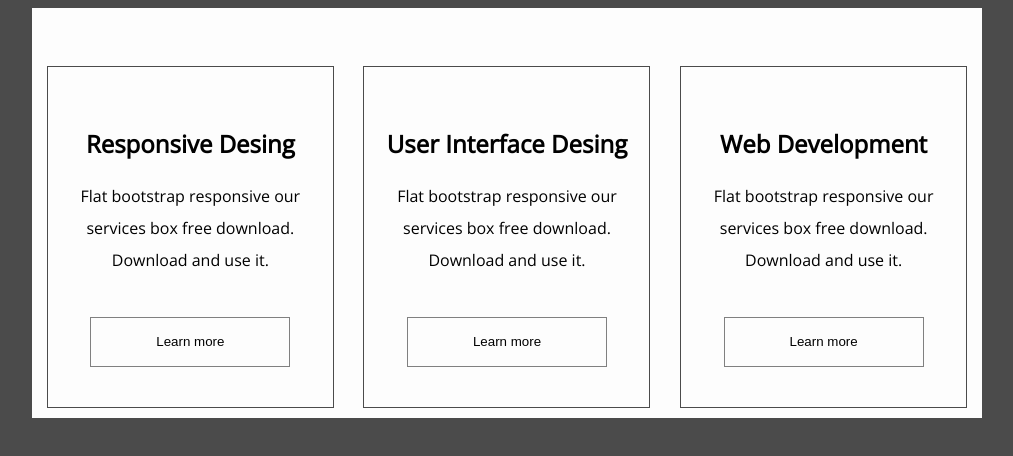
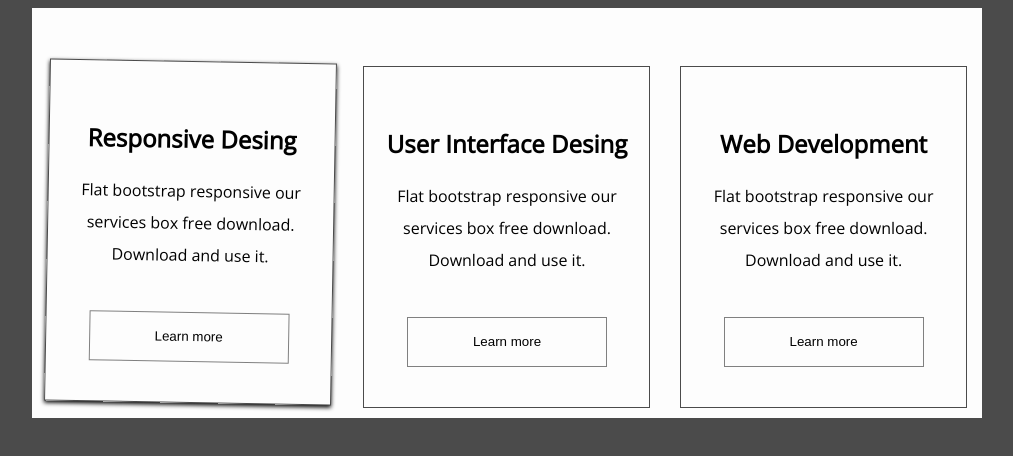
Before and after one commit to OlekUkraine/homeWork2, a plain HTML site: page homeWork2.2/index.html in a window 1280 px wide. In both pictures the pointer is over the element 323 px from the left and 237 px from the top of the page. Shown: the whole page, without its empty margins (133-1146 px from the left). Drawn offline with nearby package versions, Linux system fonts and the light colour scheme.

Commit message:
add animation in my home work-2

```diff
--- a/homeWork2.2/css/style.css
+++ b/homeWork2.2/css/style.css
@@ -20,7 +20,7 @@ body{
     font-family: 'Open Sans', sans-serif;
 }
 
-.container__inner{
+.container__inner {
     width: 30%;
     height: 85%;
 
@@ -30,6 +30,14 @@ body{
     align-items: center;
 
     border: 1px solid #4b4b4b;
+
+    transition: .3s;
+}
+
+.container__inner:hover {
+    margin-bottom: 5px;
+    box-shadow: 0 2px 4px black;
+    rotate: 1deg;
 }
 
 .container__inner-desc{
@@ -52,4 +60,16 @@ body{
     border: 1px solid gray;
 
     background-color: #fdfdfd;
+
+    transition: .3s;
 }
+
+.container__inner-btn:hover {
+    scale: 104%;
+    background-color: #f8f8c0;
+}
+
+.container__inner-btn:active {
+    scale: 98%;
+    background-color: #fdadad;
+}
```
